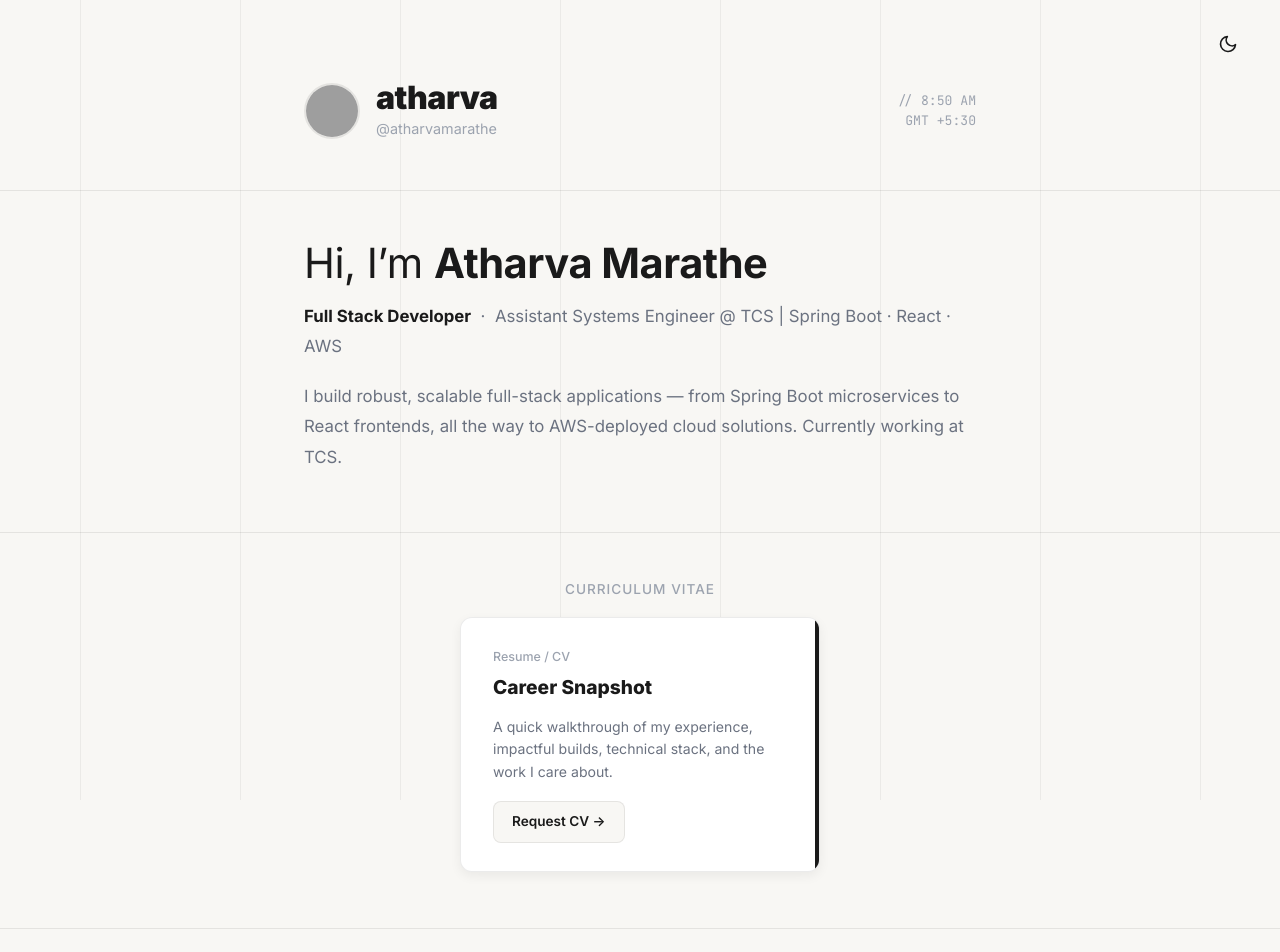
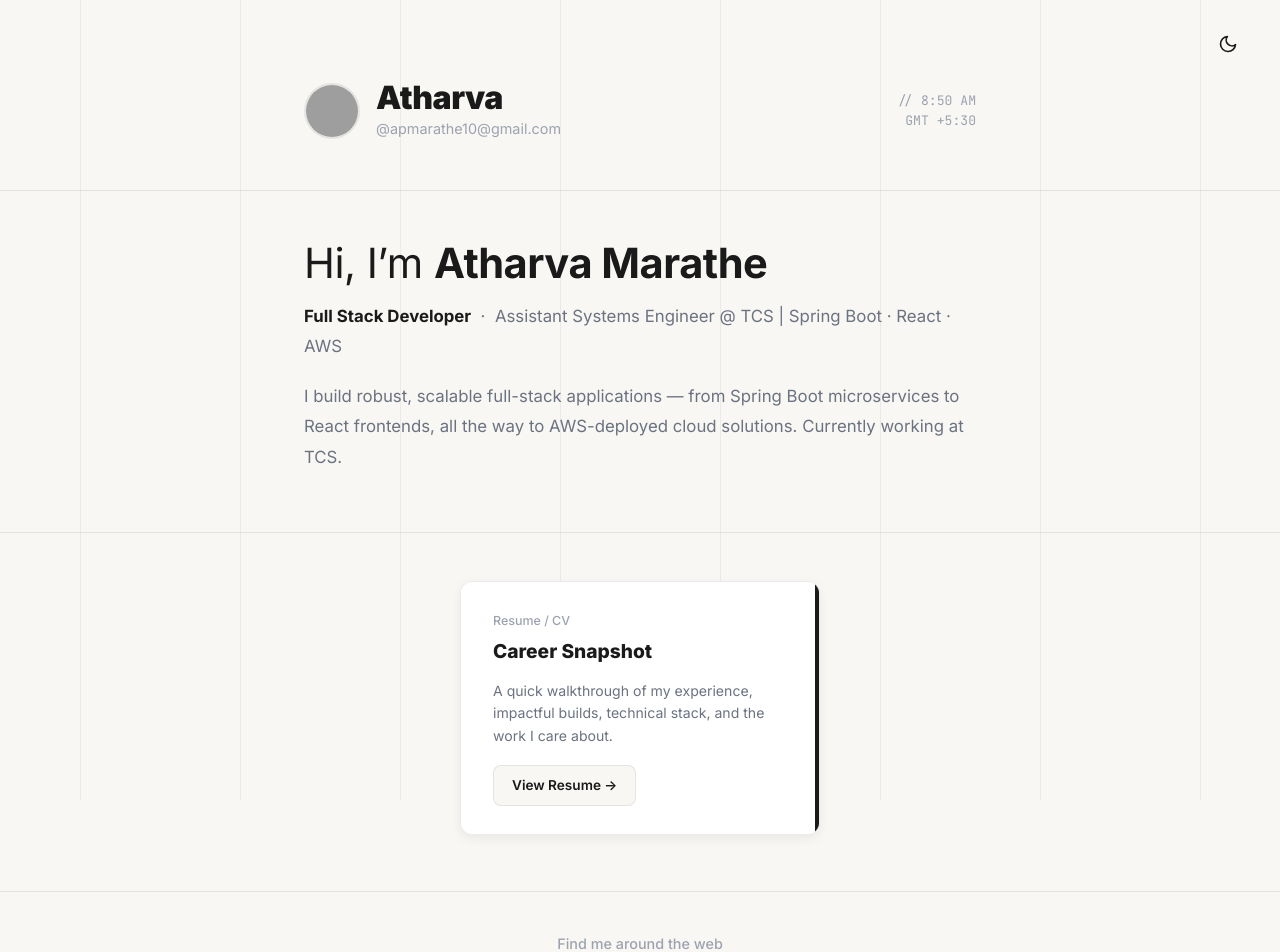
Before and after one commit to AtharvaMarathe1/Portfolio_website, a React (Vite) app: page / in a window 1280 px wide. Shown: the top 952 px of the page. Built offline with nearby package versions, Linux system fonts and the light colour scheme; grey boxes are pictures that could not be loaded.

Commit message:
headings_minor

```diff
--- a/src/App.jsx
+++ b/src/App.jsx
@@ -126,8 +126,8 @@ function HeroSection() {
             {DATA.initials}
           </div>
           <div className="hero-name-block">
-            <h1 className="hero-name">{DATA.name.split(' ')[0].toLowerCase()}</h1>
-            <div className="hero-handle">@{DATA.name.replace(/\s+/g, '').toLowerCase()}</div>
+            <h1 className="hero-name">{DATA.name.split(' ')[0]}</h1>
+            <div className="hero-handle">@{DATA.email.replace(/\s+/g, '').toLowerCase()}</div>
           </div>
           <div className="hero-time">
             <div>// {h12}:{minutes} {ampm}</div>
@@ -169,7 +169,7 @@ function CVSection() {
   return (
     <section className="cv-section">
       <div className="container reveal">
-        <h3>Curriculum Vitae</h3>
+        {/* <h3>Curriculum Vitae</h3> */}
         <div className="cv-card">
           <div className="cv-card-label">Resume / CV</div>
           <div className="cv-card-title">Career Snapshot</div>
@@ -177,8 +177,13 @@ function CVSection() {
             A quick walkthrough of my experience, impactful builds, technical stack,
             and the work I care about.
           </div>
-          <a href={`mailto:${DATA.email}?subject=Resume Request`} className="cv-download-btn">
-            Request CV →
+          <a
+            href="/Atharva_Resume_.pdf"
+            target="_blank"
+            rel="noopener noreferrer"
+            className="cv-download-btn"
+          >
+            View Resume →
           </a>
         </div>
       </div>
```
Also changed, not shown: 1 other file (tests, documents, lock files or other folders).
